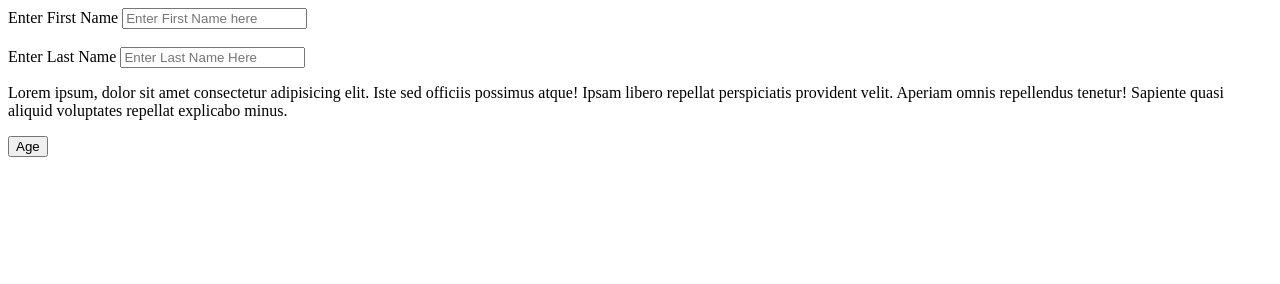
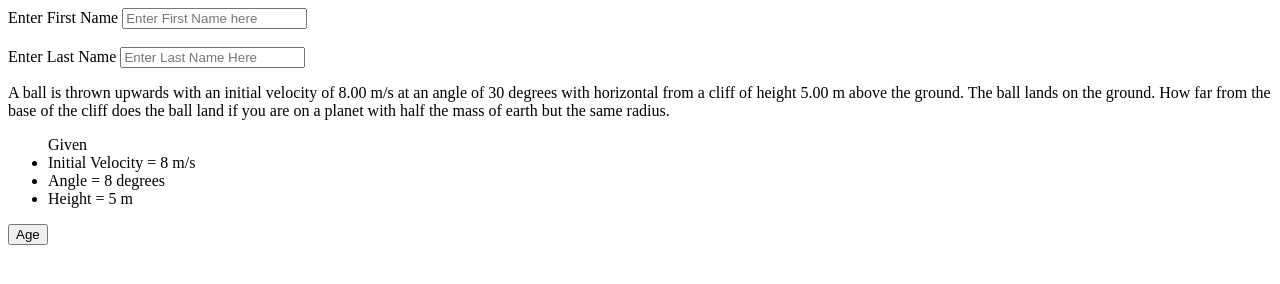
Before and after one commit to nourali999/JavaScript-HTML5-Physics-Project, a plain HTML site: page index.html in a window 1280 px wide. Drawn offline with Linux system fonts and the light colour scheme.

Commit message:
Created Unordered list of Given

```diff
--- a/home.js
+++ b/home.js
@@ -3,6 +3,6 @@ console.log('hello');
 
 
 function addAge(){
-    var inputVal = document.getElementById('fName').value;
+    var inputVal = document.getElementById('fName');
     console.log('My age is : ' + inputVal);
 }
--- a/index.html
+++ b/index.html
@@ -22,11 +22,19 @@
     </div>
 
     <p>
-        Lorem ipsum, dolor sit amet consectetur adipisicing elit.
-        Iste sed officiis possimus atque! Ipsam libero repellat perspiciatis provident velit.
-         Aperiam omnis repellendus tenetur!
-         Sapiente quasi aliquid voluptates repellat explicabo minus.
+        A ball is thrown upwards with an initial velocity of 8.00 m/s
+        at an angle of 30 degrees with horizontal from a cliff of height 5.00 m
+        above the ground. The ball lands on the ground. How far from the
+        base of the cliff does the ball land if you are on a planet with half the
+        mass of earth but the same radius.
     </p>
+
+    <ul>
+        <label bold>Given</label>
+        <li>Initial Velocity = 8 m/s </li>
+        <li>Angle = 8 degrees</li>
+        <li>Height = 5 m </li>
+    </ul>
 
     <button onclick="addAge()"> Age </button>
 
```
